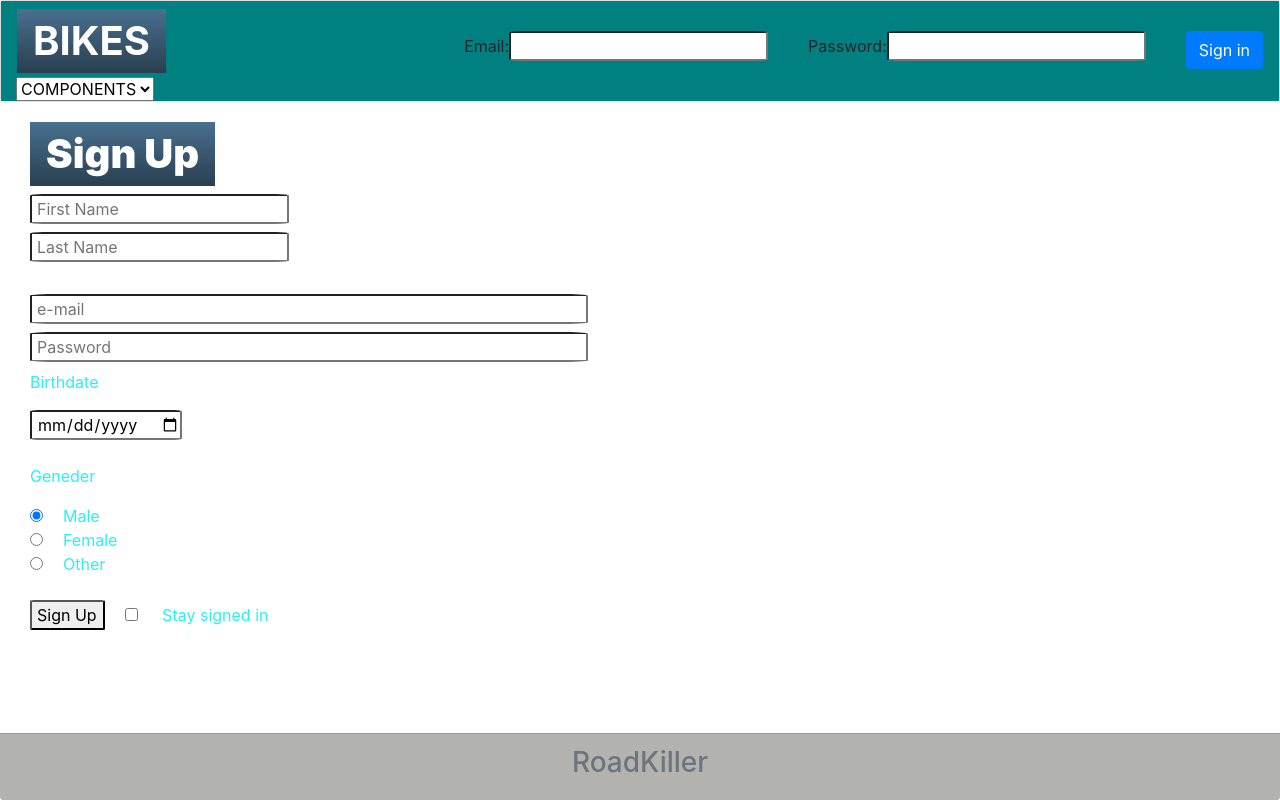
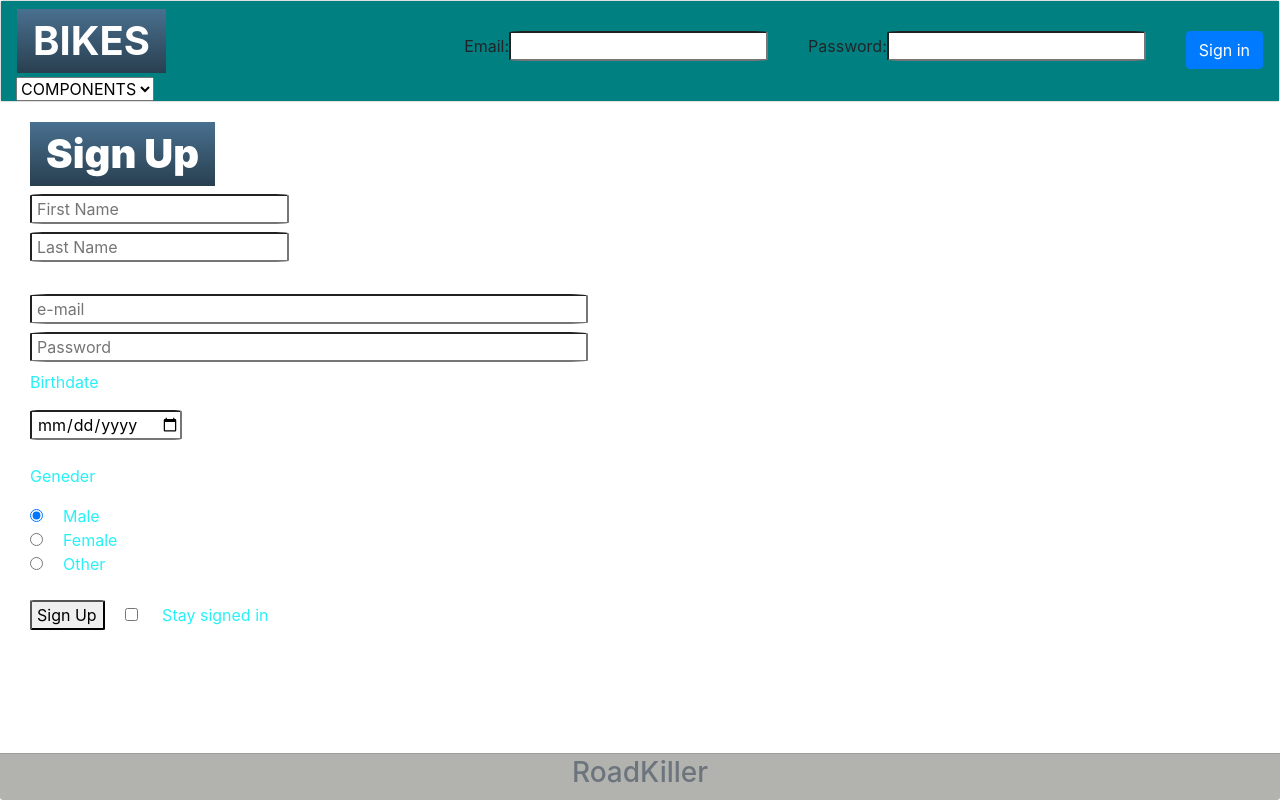
Before and after one commit to josephwele/RoadKiller, a React (Create React App) app in the folder client/: page / in a window 1280 px wide. Built offline with nearby package versions, Linux system fonts and the light colour scheme; the HTML template or start-up script is replaced by a standard one.

Commit message:
some update on react

```diff
--- a/client/src/App.js
+++ b/client/src/App.js
@@ -7,7 +7,7 @@ function App () {
   return (
     <div className='App'>
       <NavBar />
-
+      <div class="container"></div>
       <div className='col-1-3'>
         <h1><b>Sign Up</b></h1>
         <div className='first-name' style={{float: 'left', marginRight: '20px', clear: 'both'}}>
--- a/client/src/components/footer.jsx
+++ b/client/src/components/footer.jsx
@@ -6,7 +6,7 @@ export class Footer extends React.Component{
     render(){
 
         return(
-<div class="card-footer text-muted" style={{position: 'fixed', left:'0px', bottom: '0px', width:'100%', textAlign:'center', backgroundColor:'#B2B3AE'}}>
+<div class="card-footer text-muted" style={{position: 'fixed', padding: '2px', left:'0px', bottom: '0px', width:'100%', textAlign:'center', backgroundColor:'#B2B3AE'}}>
    <h3>RoadKiller</h3>
   </div>
         )
--- a/client/src/components/navBar.jsx
+++ b/client/src/components/navBar.jsx
@@ -4,7 +4,7 @@ import React from 'react';
 export class NavBar extends React.Component {
   render () {
     return (
-          <div className='card text-center'>
+          <div className='card text-center' style={{marginBottom: '0px'}}>
               <nav className='navbar'>
 
           <div className='bikes'>
@@ -20,7 +20,7 @@ export class NavBar extends React.Component {
             </select>
 
           </div>
-          <div className='form'>
+          <div className='form' >
               <form action='/user/login' method='post'>
 
                   <div style={{ float: 'left', marginRight: '20px' }}>
```
